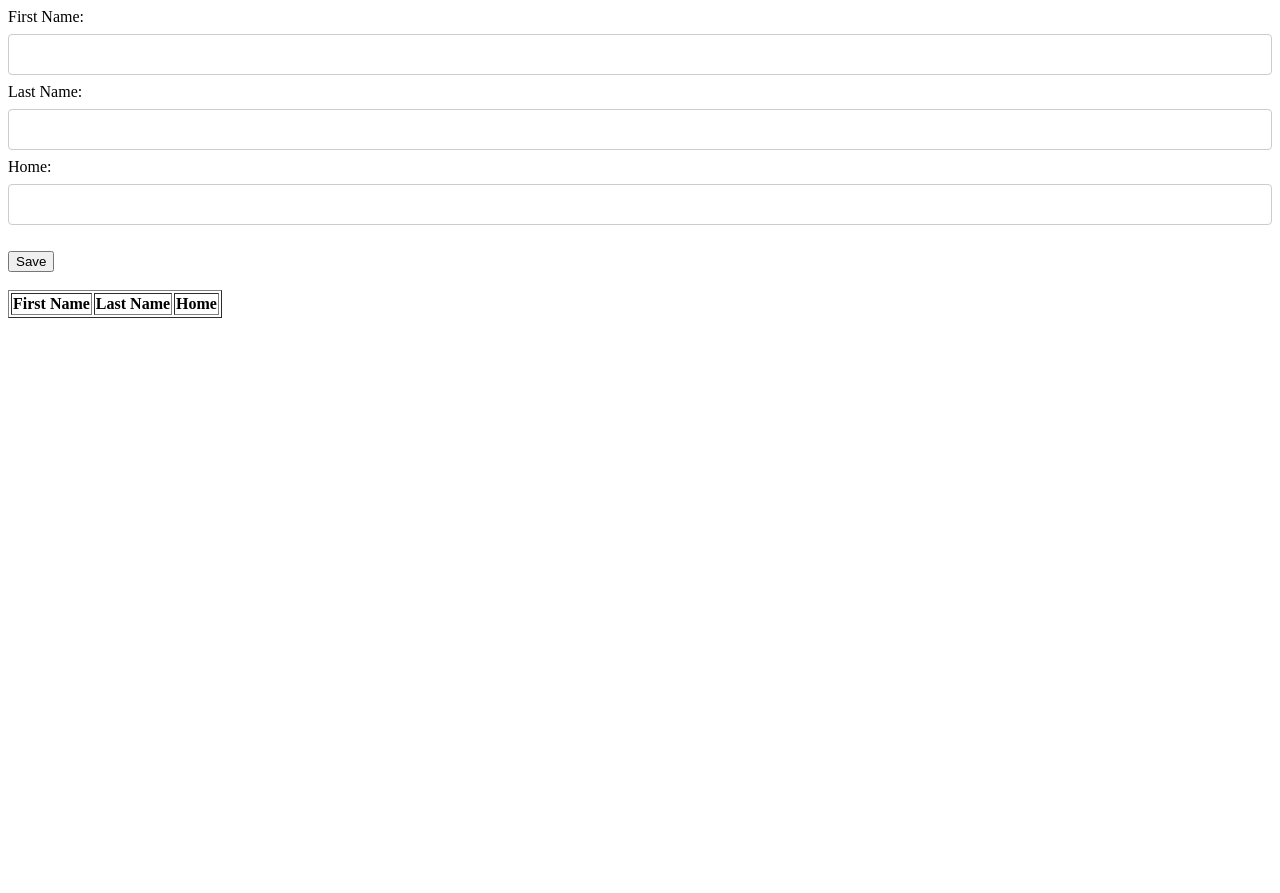
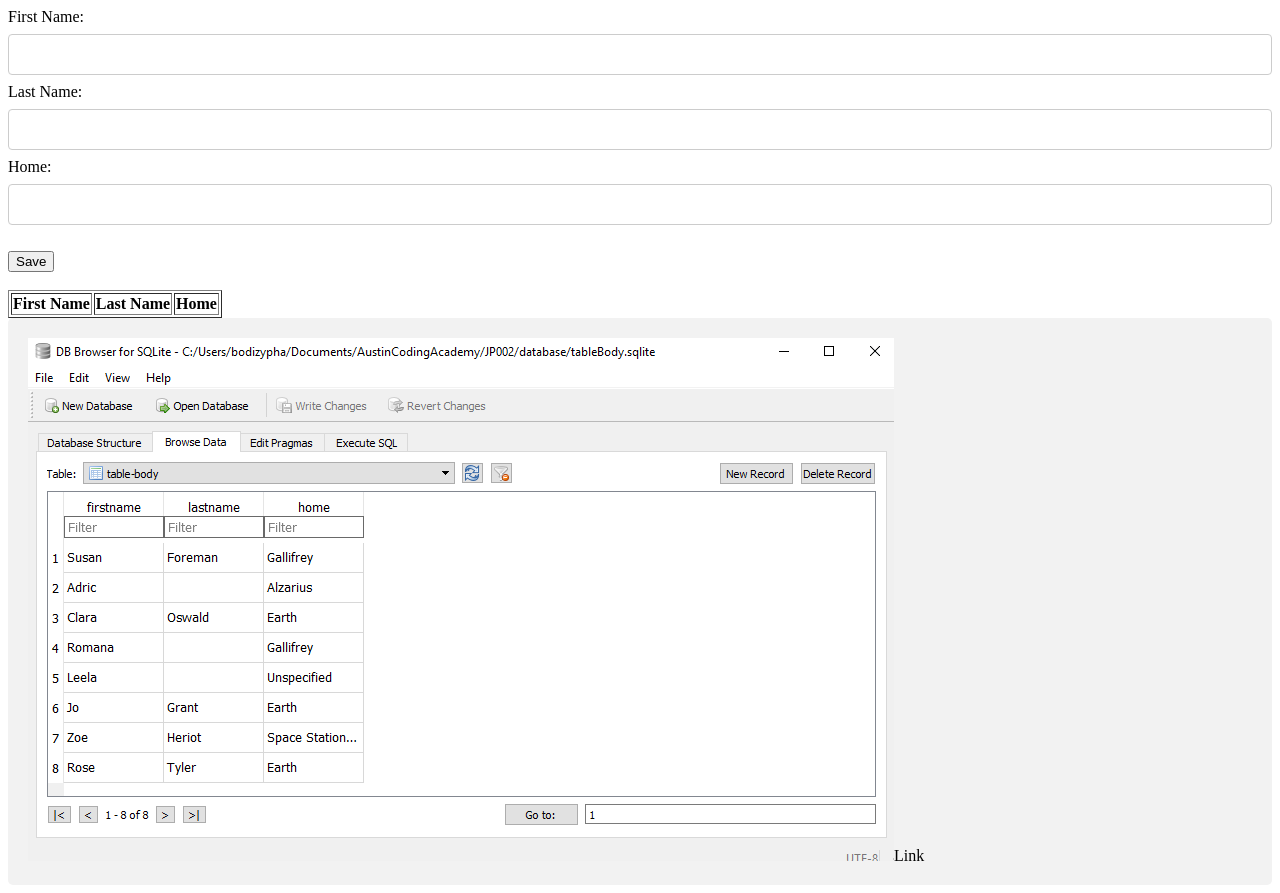
Before and after one commit to bodizypha/JP002, a website: page index.html in a window 1280 px wide. Before the commit the page ends 800 px from the top, so only its background shows below. Drawn offline with nearby package versions, Linux system fonts and the light colour scheme.

Commit message:
img file

```diff
--- a/index.html
+++ b/index.html
@@ -31,6 +31,9 @@
         <tbody id="table-body">
         </tbody>
     </table>
+    <div id="projectdb">
+        <img src="img/projectdb.png">Link</img>
+    </div>
 </body>
 <script src="js/jquery-1.11.3.min.js"></script>
 
```
Also changed, not shown: img/projectdb.png (added).
